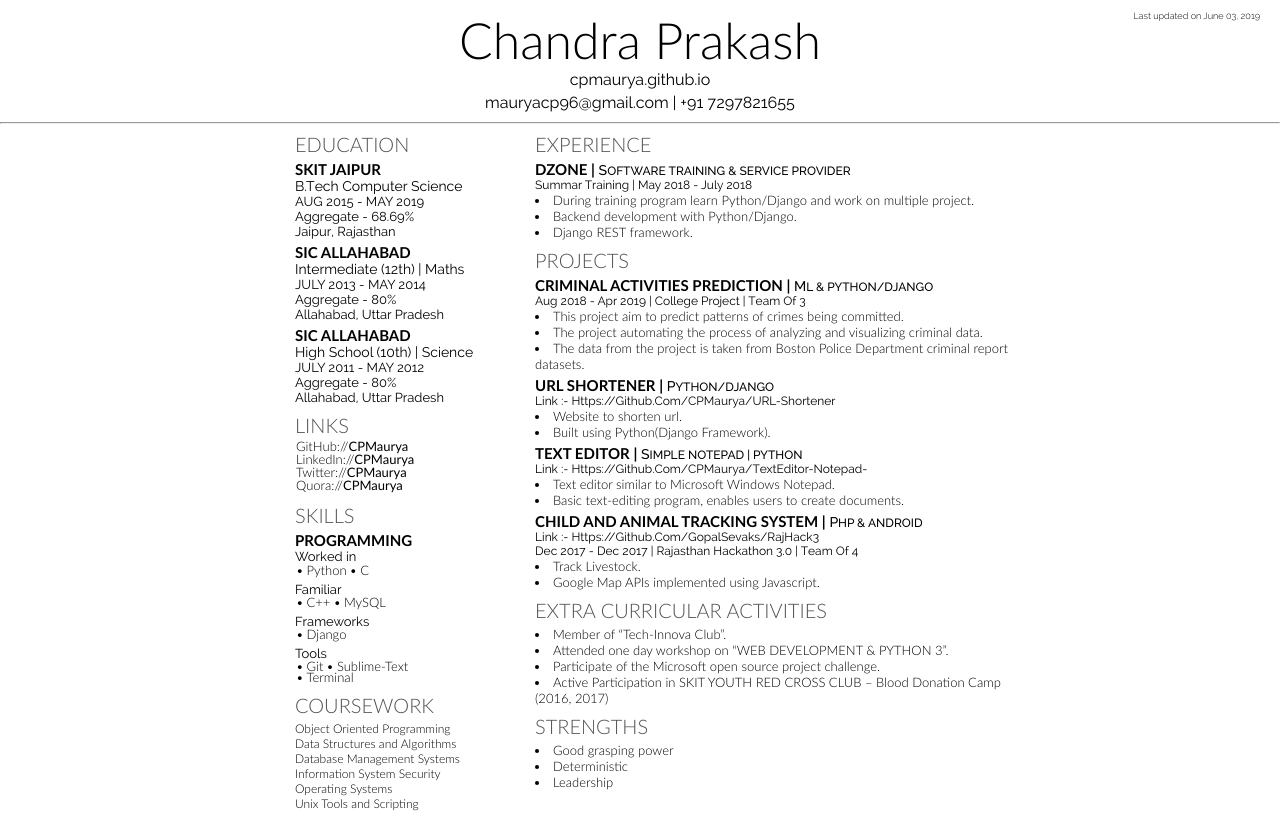
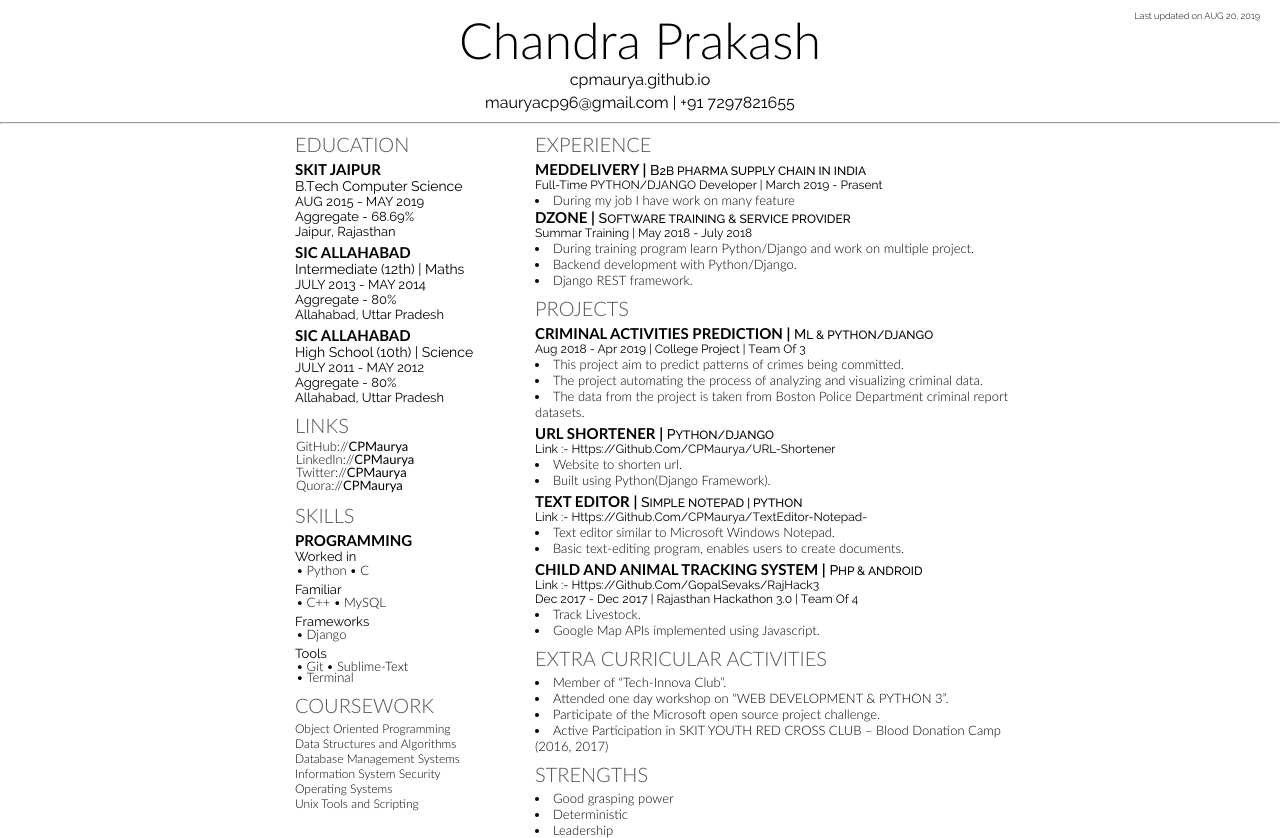
Before and after one commit to CPMaurya/CPMaurya.github.io, a plain HTML site: page index.jade in a window 1280 px wide. Before the commit the page ends 811 px from the top, so only its background shows below. Drawn offline with nearby package versions, Linux system fonts and the light colour scheme; files that its build step writes are made by us from their sources.

Commit message:
update resume add meddelivery

```diff
--- a/index.jade
+++ b/index.jade
@@ -17,7 +17,7 @@ html(lang="en")
     body
         #update-status
             p.
-                Last updated on June 03, 2019
+                Last updated on AUG 20, 2019
 
         .heading
             h1 #{firstName} #{lastName}
@@ -136,6 +136,10 @@ html(lang="en")
                 h1 Experience
                 br
                 // Begin Subsection
+                h2 MEDDELIVERY | #[span B2B PHARMA SUPPLY CHAIN IN INDIA]
+                h3 Full-time PYTHON/DJANGO Developer | March 2019 - Prasent
+                li  During my job I have work on many feature
+
                 h2 DZONE | #[span Software Training & Service Provider]
                 h3 Summar Training | May 2018 - July 2018
                 li  During training program learn Python/Django and work on multiple project.
```
Also changed, not shown: index.html, 1 other file.
